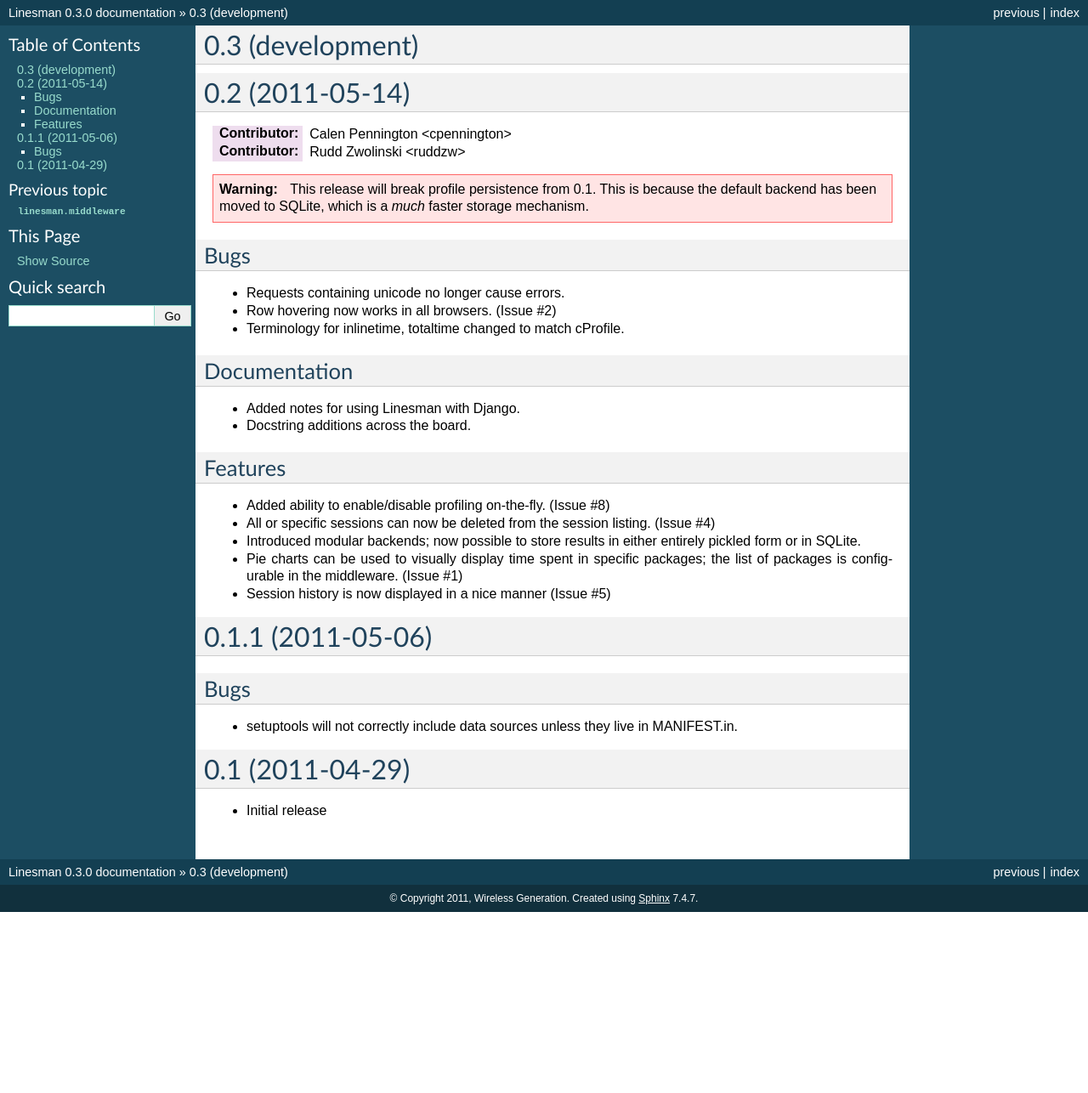
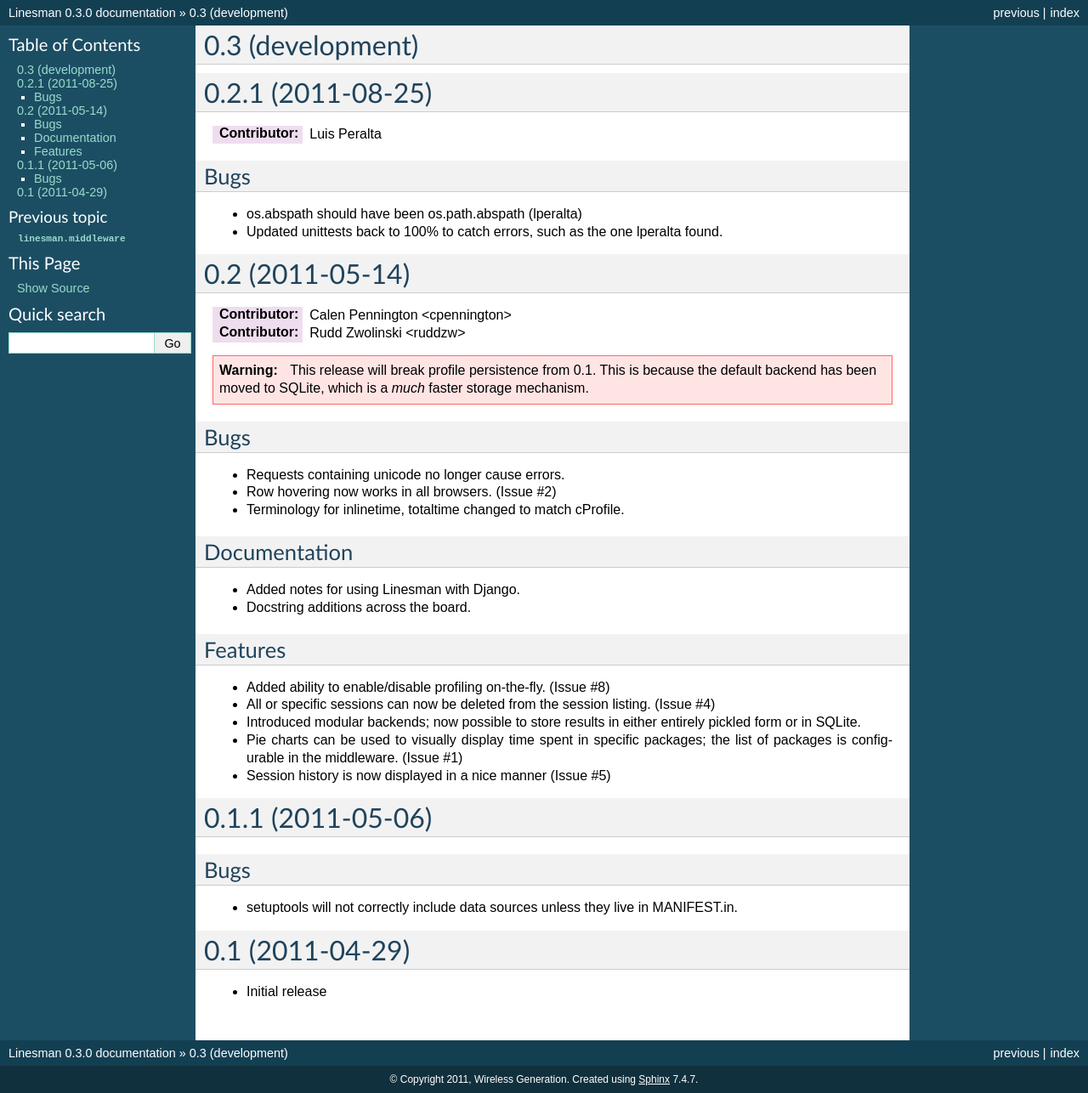
Before and after one commit to amcfague/linesman, a Sphinx documentation site: the page built from docs/changelog.rst, in a window 1280 px wide. Shown: the whole page at 85% size. Built offline with Sphinx 7.4.7, drawn with Linux system fonts in a browser that asks for light colours; before the commit the page ends 1073 px from its top, so only the background shows below that.

Commit message:
Updating changelog with 0.2.1 notes.

```diff
--- a/docs/changelog.rst
+++ b/docs/changelog.rst
@@ -1,5 +1,17 @@
 0.3 (development)
 -----------------
+
+0.2.1 (2011-08-25)
+------------------
+
+:Contributor: Luis Peralta
+
+Bugs
+^^^^
+
+* os.abspath should have been os.path.abspath (lperalta)
+* Updated unittests back to 100% to catch errors, such as the one lperalta
+  found.
 
 0.2 (2011-05-14)
 -----------------
```
